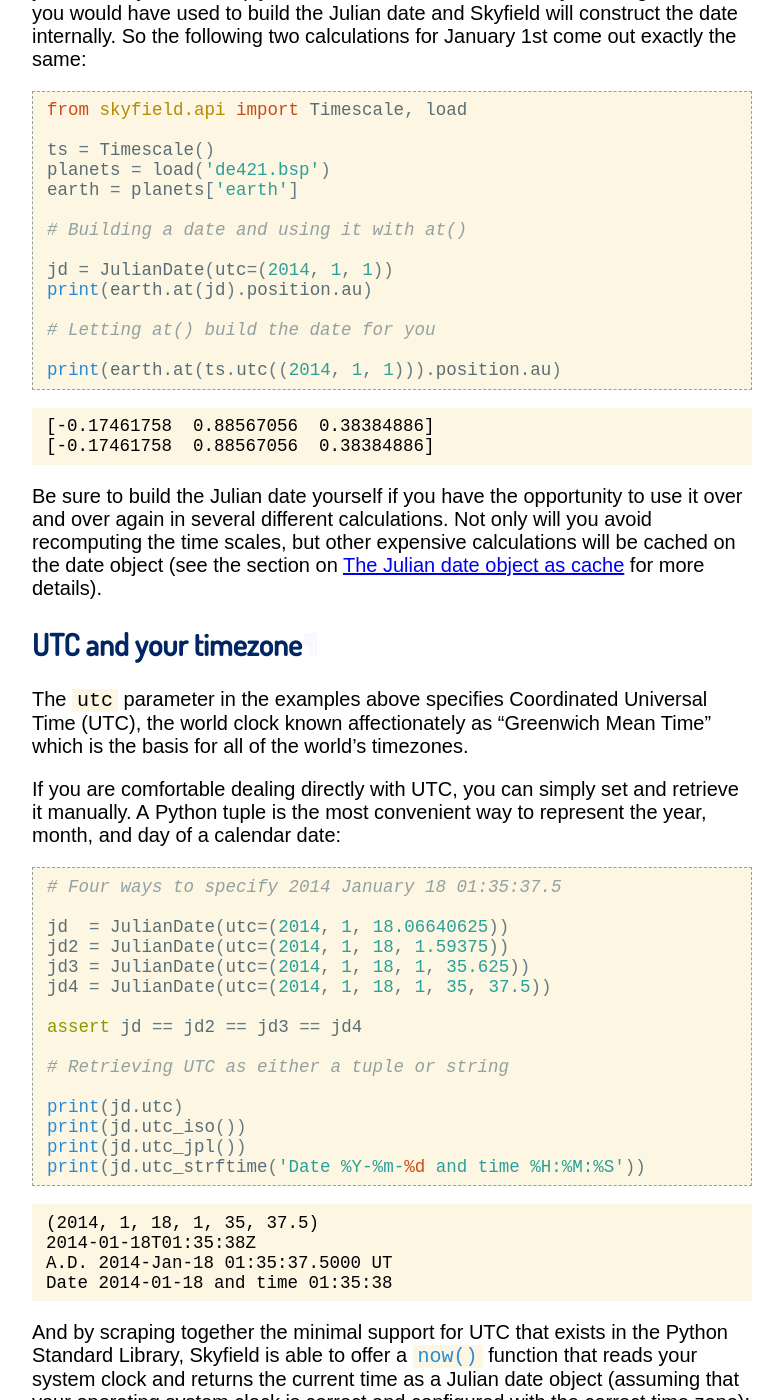
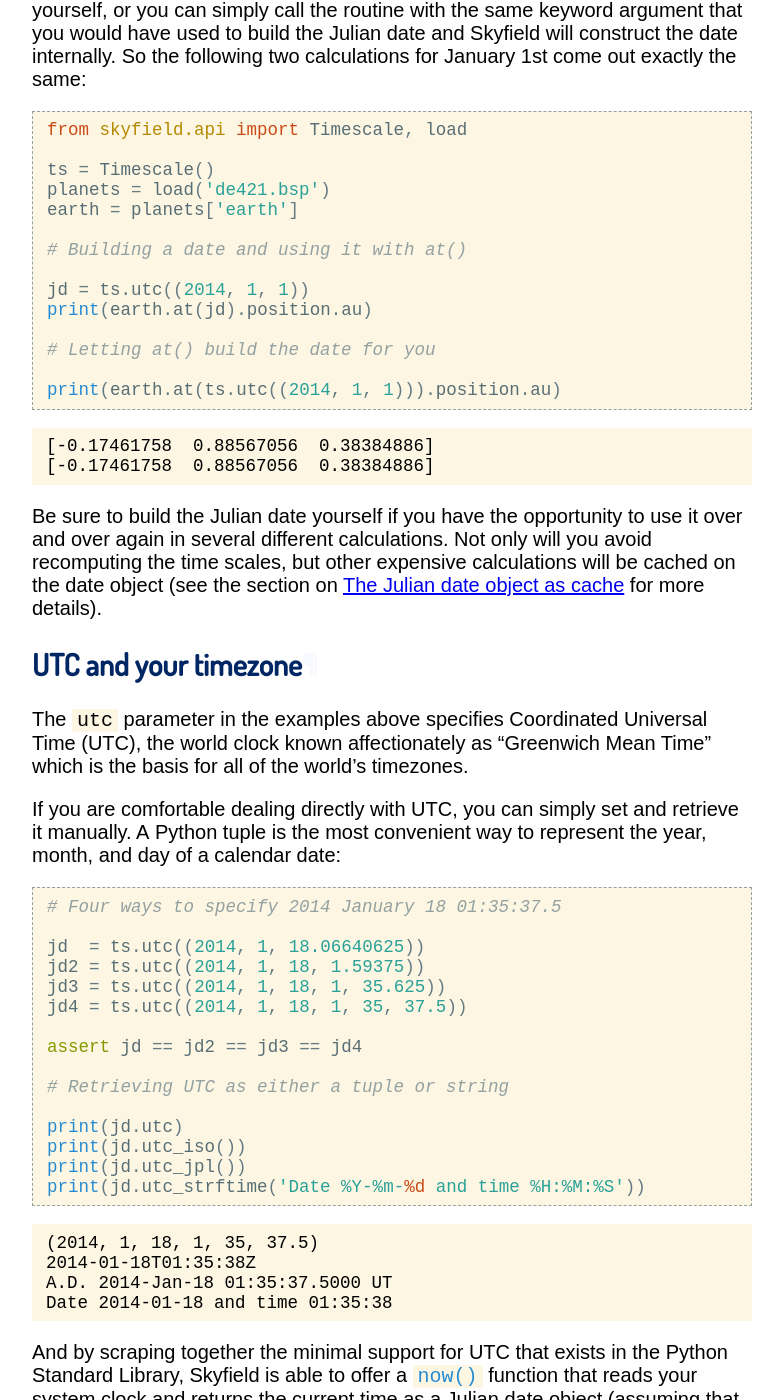
Before and after one commit to skyfielders/python-skyfield, a Sphinx documentation site: the page built from skyfield/documentation/time.rst, in a window 1280 px wide and 1400 px high, scrolled down 1186 px. Shown: the whole window, without its empty margins (248-1031 px from the left). Built offline with Sphinx 7.4.7, drawn with Linux system fonts in a browser that asks for light colours; some of the changed text lies outside the part shown.

Commit message:
Remove "utc" parameter from JulianDate init

```diff
--- a/skyfield/documentation/time.rst
+++ b/skyfield/documentation/time.rst
@@ -39,8 +39,9 @@
 
     # Building a date object
 
-    from skyfield.api import JulianDate
-    JulianDate(utc=(2014, 1, 18))
+    from skyfield.api import Timescale
+    ts = Timescale()
+    ts.utc((2014, 1, 18))
 
 The possibilities that will be explored in the course of this page
 are::
@@ -80,7 +81,7 @@
 
     # Building a date and using it with at()
 
-    jd = JulianDate(utc=(2014, 1, 1))
+    jd = ts.utc((2014, 1, 1))
     print(earth.at(jd).position.au)
 
     # Letting at() build the date for you
@@ -118,10 +119,10 @@
 
     # Four ways to specify 2014 January 18 01:35:37.5
 
-    jd  = JulianDate(utc=(2014, 1, 18.06640625))
-    jd2 = JulianDate(utc=(2014, 1, 18, 1.59375))
-    jd3 = JulianDate(utc=(2014, 1, 18, 1, 35.625))
-    jd4 = JulianDate(utc=(2014, 1, 18, 1, 35, 37.5))
+    jd  = ts.utc((2014, 1, 18.06640625))
+    jd2 = ts.utc((2014, 1, 18, 1.59375))
+    jd3 = ts.utc((2014, 1, 18, 1, 35.625))
+    jd4 = ts.utc((2014, 1, 18, 1, 35, 37.5))
 
     assert jd == jd2 == jd3 == jd4
 
@@ -187,7 +188,7 @@
 
     d = datetime(2014, 1, 16, 1, 32, 9)
     e = eastern.localize(d)
-    jd = JulianDate(utc=e)
+    jd = ts.utc(e)
 
 And if Skyfield returns a Julian date at the end of a calculation,
 you can ask the Julian date object to build a ``datetime`` object
@@ -254,7 +255,7 @@
 
     five_seconds = range(58, 58 + 5)
     tup = (2012, 6, 30, 23, 59, five_seconds)
-    jd = JulianDate(utc=tup)
+    jd = ts.utc(tup)
 
     for string in jd.utc_jpl():
         print(string)
@@ -383,7 +384,7 @@
 
     # Single Earth position
 
-    jd = JulianDate(utc=(2014, 1, 1))
+    jd = ts.utc((2014, 1, 1))
     pos = earth.at(jd).position.au
     print(pos)
 
@@ -396,7 +397,7 @@
     # Whole array of Earth positions
 
     days = [1, 2, 3, 4]
-    jd = JulianDate(utc=(2014, 1, days))
+    jd = ts.utc((2014, 1, days))
     pos = earth.at(jd).position.au
     print(pos)
 
@@ -494,7 +495,7 @@
     # When was Julian date zero?
 
     bc_4714 = -4713
-    print(JulianDate(tt=(bc_4714, 11, 24, 12)).tt)
+    print(ts.tt((bc_4714, 11, 24, 12)).tt)
 
 .. testoutput::
 
@@ -518,7 +519,7 @@
 
     # 2014 January 1 as a Julian Date
 
-    jd = JulianDate(utc=(2014, 1, 1))
+    jd = ts.utc((2014, 1, 1))
     print('TAI = %r' % jd.tai)
     print('TT  = %r' % jd.tt)
     print('TDB = %r' % jd.tdb)
```
Also changed, not shown: 4 other files.
